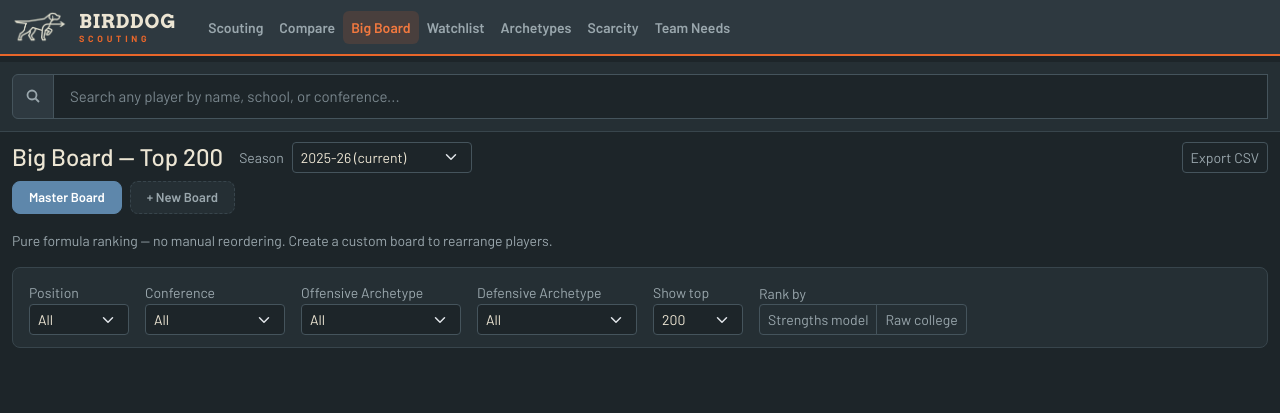
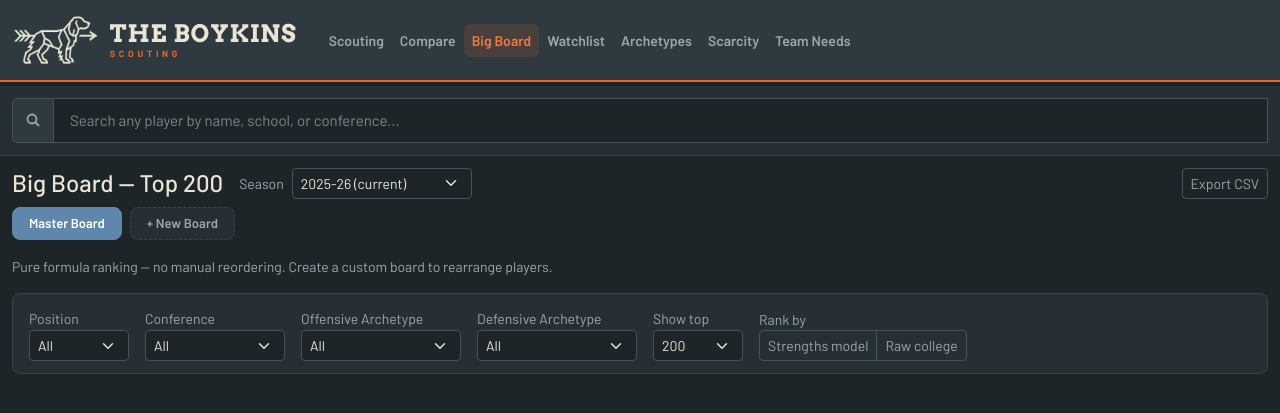
Before and after one commit to landon-myhill/NCAA-Scouting-DashBoard, a Flask app: page /bigboard in a window 1280 px wide. Shown: the top 413 px of the page. Run offline with Flask 3, Linux system fonts and the light colour scheme; data that the repository does not hold is empty; some libraries are stand-ins or nearby versions.

Commit message:
The Boykins rebrand: new spaniel mark, bigger header, legible boom/bust badge, big board is home
Co-Authored-By: Claude Fable 5 <noreply@anthropic.com>

```diff
--- a/static/style.css
+++ b/static/style.css
@@ -1,5 +1,5 @@
 /* ════════════════════════════════════════════════════════════
-   BIRDDOG SCOUTING — design system
+   THE BOYKINS SCOUTING — design system
    Palette derived from the brand mark: deep field slate, bone,
    hunter orange. One accent; semantic colors muted to match.
    ════════════════════════════════════════════════════════════ */
@@ -86,8 +86,8 @@ table, .stat-value, .bb-stat, .bb-pos { font-variant-numeric: tabular-nums; }
 .navbar.bd-nav {
     background: var(--bg-2) !important;
     border-bottom: 2px solid var(--orange);
-    padding-top: 10px;
-    padding-bottom: 10px;
+    padding-top: 14px;
+    padding-bottom: 14px;
 }
 .bd-brand {
     display: flex;
@@ -95,11 +95,11 @@ table, .stat-value, .bb-stat, .bb-pos { font-variant-numeric: tabular-nums; }
     gap: 10px;
     text-decoration: none;
 }
-.bd-brand .bd-mark { height: 34px; width: auto; display: block; }
+.bd-brand .bd-mark { height: 52px; width: auto; display: block; }
 .bd-wordmark {
     font-family: var(--font-display);
     font-weight: 700;
-    font-size: 19px;
+    font-size: 24px;
     letter-spacing: .04em;
     color: var(--ink);
     line-height: 1;
@@ -132,7 +132,7 @@ table, .stat-value, .bb-stat, .bb-pos { font-variant-numeric: tabular-nums; }
     border-bottom: 1px solid var(--line);
     padding: 12px 0;
     position: sticky;
-    top: 62px;
+    top: 86px;
     z-index: 1020;
 }
 .search-icon {
@@ -218,6 +218,16 @@ table, .stat-value, .bb-stat, .bb-pos { font-variant-numeric: tabular-nums; }
     min-width: 70px; display: inline-block;
 }
 .badge-sub { font-size: 10px; font-weight: 600; display: block; opacity: .85; }
+.pred-badge {
+    background: var(--bg-2);
+    border: 1px solid var(--line-strong);
+    color: var(--muted);
+    font-size: 22px; font-weight: 800;
+    padding: 10px 20px; border-radius: var(--radius); text-align: center;
+    min-width: 70px; display: inline-block;
+}
+.pred-badge .pred-boom { color: var(--green-soft); }
+.pred-badge .pred-bust { color: var(--red-soft); }
 
 /* ── Archetype badges ─────────────────────────────────── */
 .arch-off {
--- a/templates/archetypes.html
+++ b/templates/archetypes.html
@@ -1,6 +1,6 @@
 {% extends "base.html" %}
 {% set active_page = "archetypes" %}
-{% block title %}Archetype Rankings — Birddog Scouting{% endblock %}
+{% block title %}Archetype Rankings — The Boykins Scouting{% endblock %}
 
 {% block content %}
 <div class="d-flex justify-content-between align-items-center mb-1 flex-wrap gap-2">
--- a/templates/base.html
+++ b/templates/base.html
@@ -3,7 +3,7 @@
 <head>
     <meta charset="UTF-8">
     <meta name="viewport" content="width=device-width, initial-scale=1.0">
-    <title>{% block title %}Birddog Scouting{% endblock %}</title>
+    <title>{% block title %}The Boykins Scouting{% endblock %}</title>
     <link rel="icon" href="{{ url_for('static', filename='brand-pup.png') }}" type="image/png">
     <link rel="preconnect" href="https://fonts.googleapis.com">
     <link rel="preconnect" href="https://fonts.gstatic.com" crossorigin>
@@ -20,7 +20,7 @@
         <div class="container-fluid">
             <a class="bd-brand" href="/">
                 <img src="{{ url_for('static', filename='brand-mark.png') }}" alt="" class="bd-mark">
-                <span class="bd-wordmark">BIRDDOG<small>SCOUTING</small></span>
+                <span class="bd-wordmark">THE BOYKINS<small>SCOUTING</small></span>
             </a>
             <button class="navbar-toggler" type="button" data-bs-toggle="collapse" data-bs-target="#navMain">
                 <span class="navbar-toggler-icon"></span>
--- a/templates/bigboard.html
+++ b/templates/bigboard.html
@@ -1,6 +1,6 @@
 {% extends "base.html" %}
 {% set active_page = "bigboard" %}
-{% block title %}Big Board — Birddog Scouting{% endblock %}
+{% block title %}Big Board — The Boykins Scouting{% endblock %}
 
 {% block head %}
 <script src="https://cdn.jsdelivr.net/npm/sortablejs@1.15.6/Sortable.min.js"></script>
@@ -210,7 +210,7 @@
         <div class="bb-stat" style="line-height:1.25"
              title="ML projection (trained on 2020-23 draft classes vs real NBA careers): chance of becoming an NBA starter+ / chance of busting out">
             <span style="color:#57b27e;font-size:12px">{{ (p.pred.success * 100)|round|int }}%</span> <span class="text-secondary" style="font-size:9px">boom</span><br>
-            <span style="color:#d65745;font-size:12px">{{ (p.pred.bust * 100)|round|int }}%</span> <span class="text-secondary" style="font-size:9px">bust</span>
+            <span style="color:#e07a6b;font-size:12px">{{ (p.pred.bust * 100)|round|int }}%</span> <span class="text-secondary" style="font-size:9px">bust</span>
         </div>
         {% endif %}
         {% if not is_master %}
--- a/templates/compare.html
+++ b/templates/compare.html
@@ -1,6 +1,6 @@
 {% extends "base.html" %}
 {% set active_page = "compare" %}
-{% block title %}Compare — Birddog Scouting{% endblock %}
+{% block title %}Compare — The Boykins Scouting{% endblock %}
 
 {% block content %}
 <h4 class="mb-3">Compare Players</h4>
--- a/templates/needs.html
+++ b/templates/needs.html
@@ -1,6 +1,6 @@
 {% extends "base.html" %}
 {% set active_page = "needs" %}
-{% block title %}Team Needs — Birddog Scouting{% endblock %}
+{% block title %}Team Needs — The Boykins Scouting{% endblock %}
 
 {% block content %}
 <h4 class="mb-1">Team Needs Finder</h4>
--- a/templates/ranking.html
+++ b/templates/ranking.html
@@ -1,6 +1,6 @@
 {% extends "base.html" %}
 {% set active_page = "ranking" %}
-{% block title %}Ranking System — Birddog Scouting{% endblock %}
+{% block title %}Ranking System — The Boykins Scouting{% endblock %}
 
 {% block content %}
 <h4 class="mb-1">How the Ranking Works</h4>
--- a/templates/scarcity.html
+++ b/templates/scarcity.html
@@ -1,6 +1,6 @@
 {% extends "base.html" %}
 {% set active_page = "scarcity" %}
-{% block title %}Scarcity — Birddog Scouting{% endblock %}
+{% block title %}Scarcity — The Boykins Scouting{% endblock %}
 
 {% block content %}
 <div class="d-flex justify-content-between align-items-center mb-1 flex-wrap gap-2">
--- a/templates/watchlist.html
+++ b/templates/watchlist.html
@@ -1,6 +1,6 @@
 {% extends "base.html" %}
 {% set active_page = "watchlist" %}
-{% block title %}Watchlist — Birddog Scouting{% endblock %}
+{% block title %}Watchlist — The Boykins Scouting{% endblock %}
 
 {% block content %}
 <div class="d-flex justify-content-between align-items-center mb-3">
--- a/web/views.py
+++ b/web/views.py
@@ -17,7 +17,7 @@ views_bp = Blueprint("views", __name__)
 
 @views_bp.route("/")
 def index():
-    return redirect(url_for("views.scouting"))
+    return redirect(url_for("views.bigboard"))
 
 
 @views_bp.route("/scouting")
```
Also changed, not shown: templates/scouting.html (+4 -4 lines), static/brand-mark.png, static/brand-pup.png, 1 other file.
